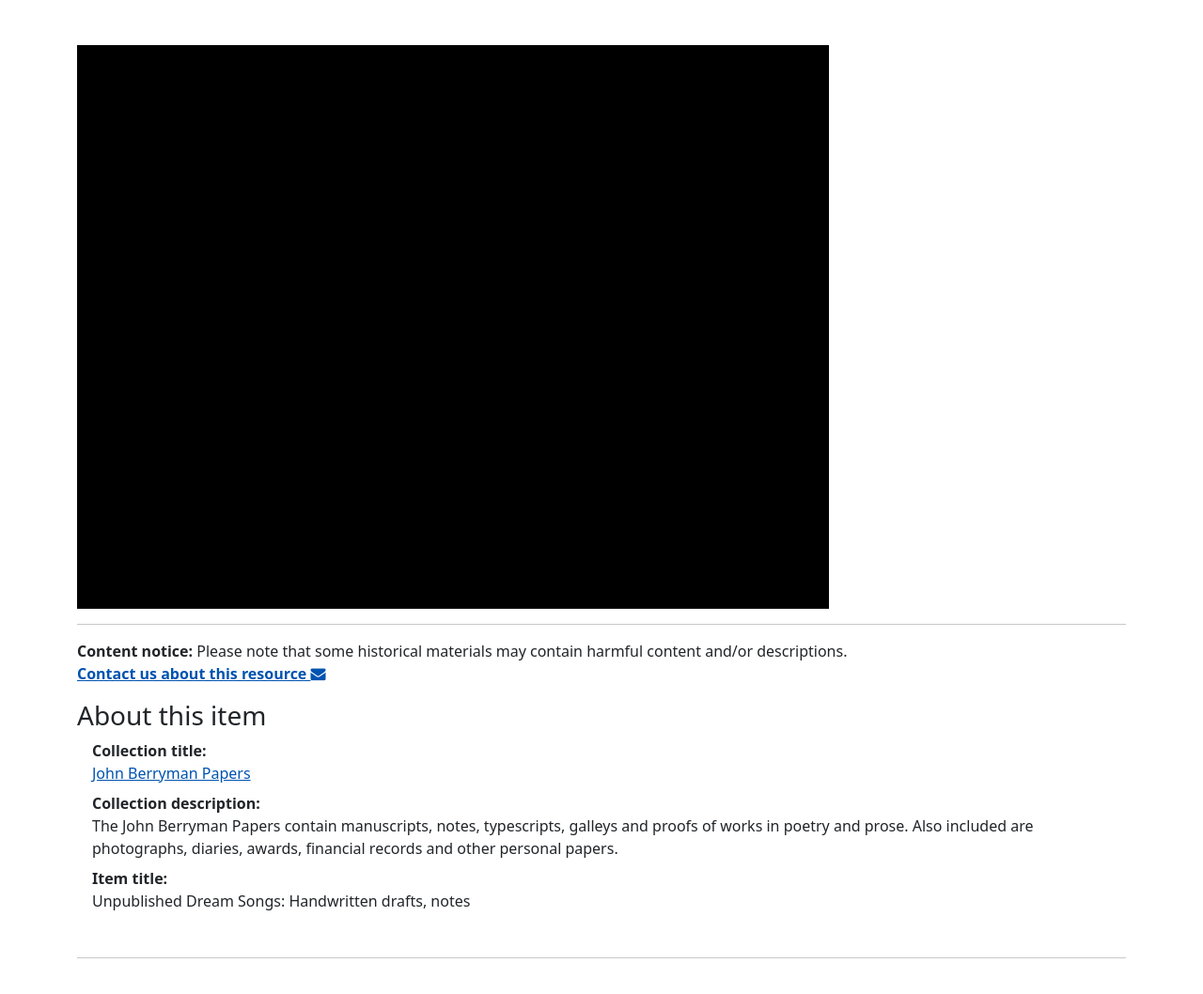
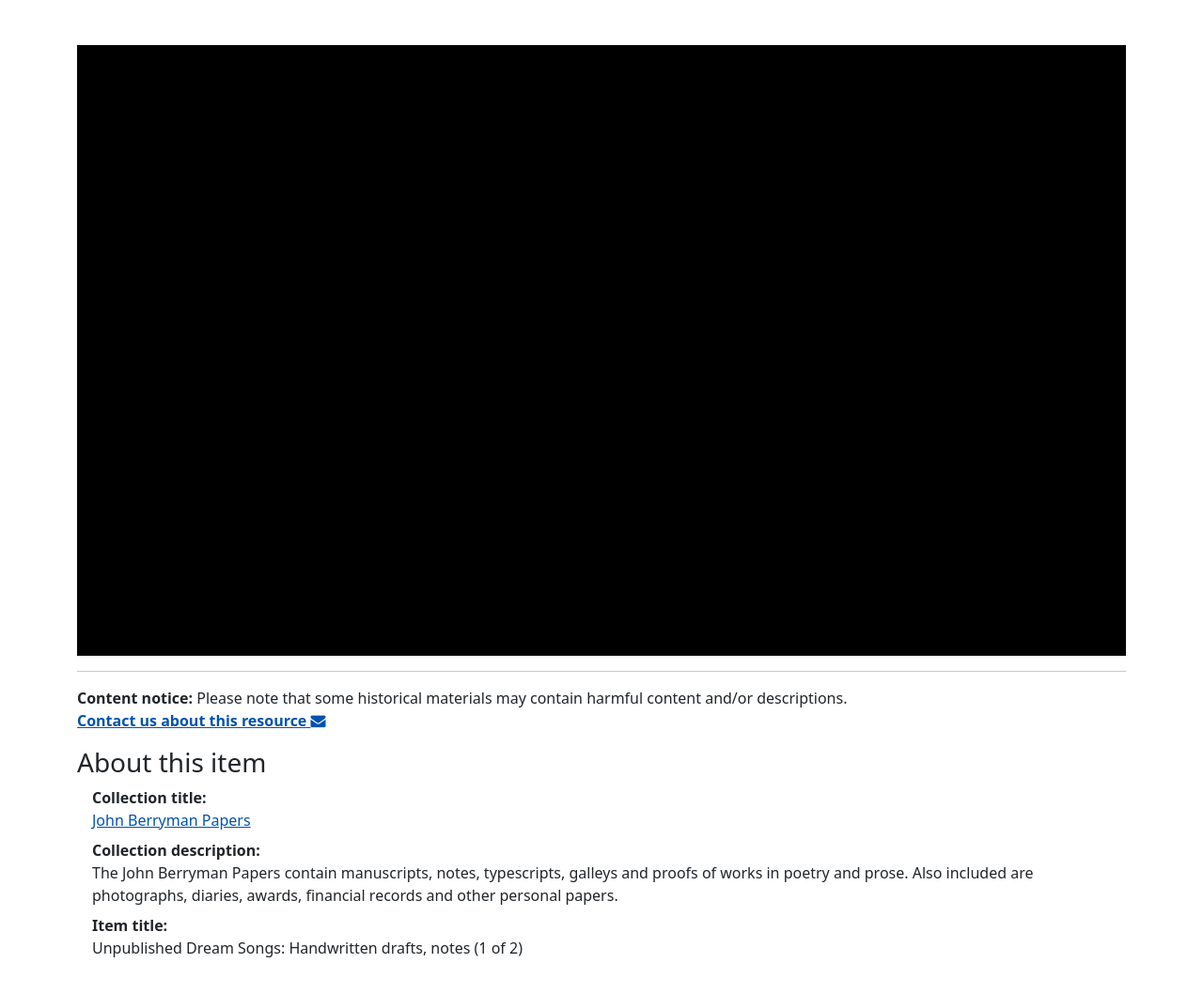
Before and after one commit to sourslaw/mac_hello, a website: page index.html in a window 1280 px wide. Shown: the top 1058 px of the page at 94% size. Before the commit the page ends 1036 px from the top, so only its background shows below. Drawn offline with nearby package versions, Linux system fonts and the light colour scheme.

Commit message:
update style

```diff
--- a/index.html
+++ b/index.html
@@ -8,11 +8,21 @@
   <link rel="stylesheet" type="text/css" href="uv/uv.css">
   <script src="uv/lib/offline.js"></script>
   <script src="uv/helpers.js"></script>
-  <title>UV Hello World</title>
+  <title>MAC 2024 demo</title>
   <style>
     #uv {
       width: 800px;
-      height: 600px;
+      height: 650px;
+    }
+    .umn-link {
+      color: #0053b0;
+      text-decoration: underline;
+      :hover {
+        background-color: #0053b0;
+        color: white;
+        cursor: pointer;
+        transition: all 0.5s
+      }
     }
   </style>
   <!-- bootstrap cdn -->
@@ -24,7 +34,7 @@
 <body>
   <div class="container pt-5">
 
-    <div id="uv" class="uv"></div>
+    <div id="uv" class="w-100"></div>
 
     <script>
       var myUV;
@@ -47,20 +57,20 @@
 
     <!-- temp/mock up for umedia screenshots -->
     <hr>
-    <div>
+    <div  >
       <b>Content notice:</b> Please note that some historical materials may contain harmful content and/or descriptions.</br>
-      <b style="color: #0053b0; text-decoration: underline">Contact us about this resource <i class="fa fa-envelope"></i></b>
+      <div class="umn-link"><b>Contact us about this resource <i class="fa fa-envelope"></i></b></div>
     </div>
 
     <div id="item-details" class="py-3">
       <h3>About this item</h3>
       <dl class="px-3">
         <dt>Collection title:</dt>
-        <dd><span style="color: #0053b0; text-decoration: underline">John Berryman Papers</span></dd>
+        <dd class="umn-link"><span>John Berryman Papers</span></dd>
         <dt>Collection description:</dt>
         <dd><span>The John Berryman Papers contain manuscripts, notes, typescripts, galleys and proofs of works in poetry and prose. Also included are photographs, diaries, awards, financial records and other personal papers.</span></dd>
         <dt>Item title:</dt>
-        <dd><span>Unpublished Dream Songs: Handwritten drafts, notes</span></dd>
+        <dd><span>Unpublished Dream Songs: Handwritten drafts, notes (1 of 2)</span></dd>
       </dl>
     </div>
     <hr>
```
Also changed, not shown: README.md.
